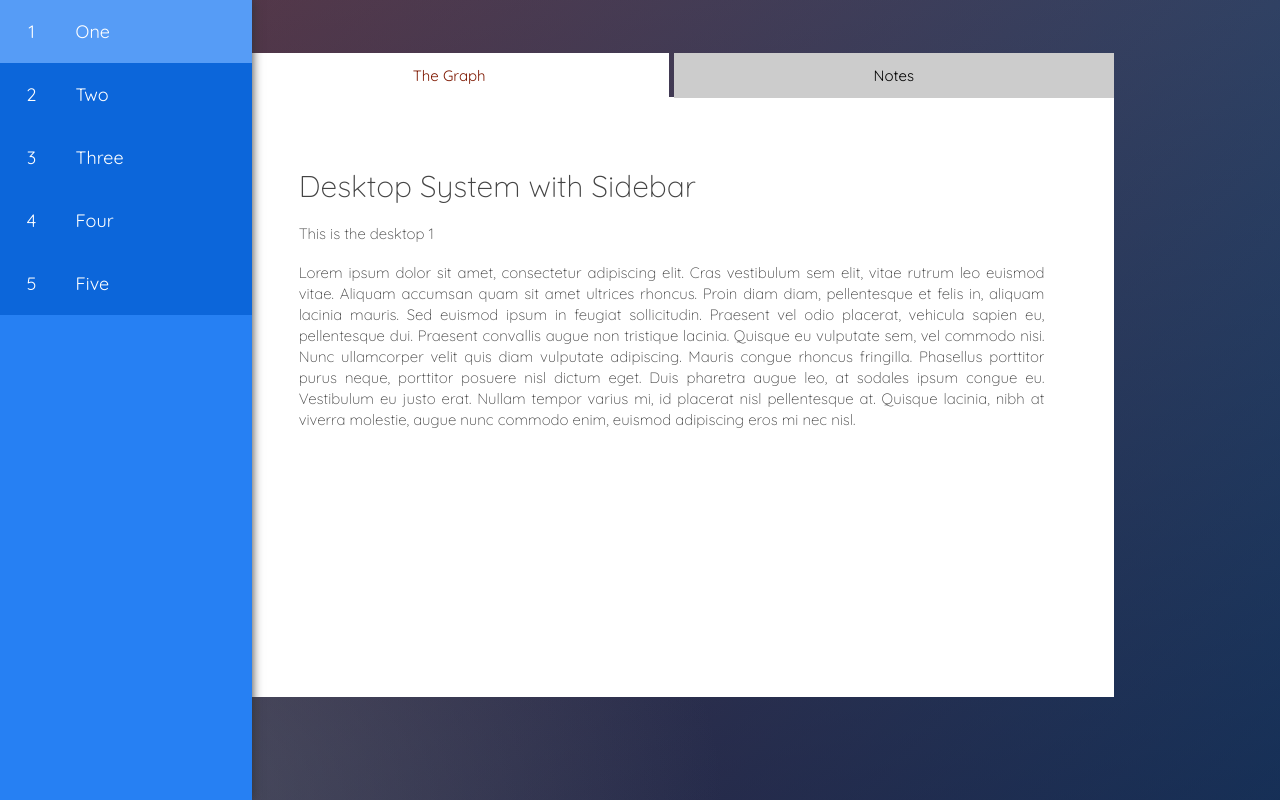
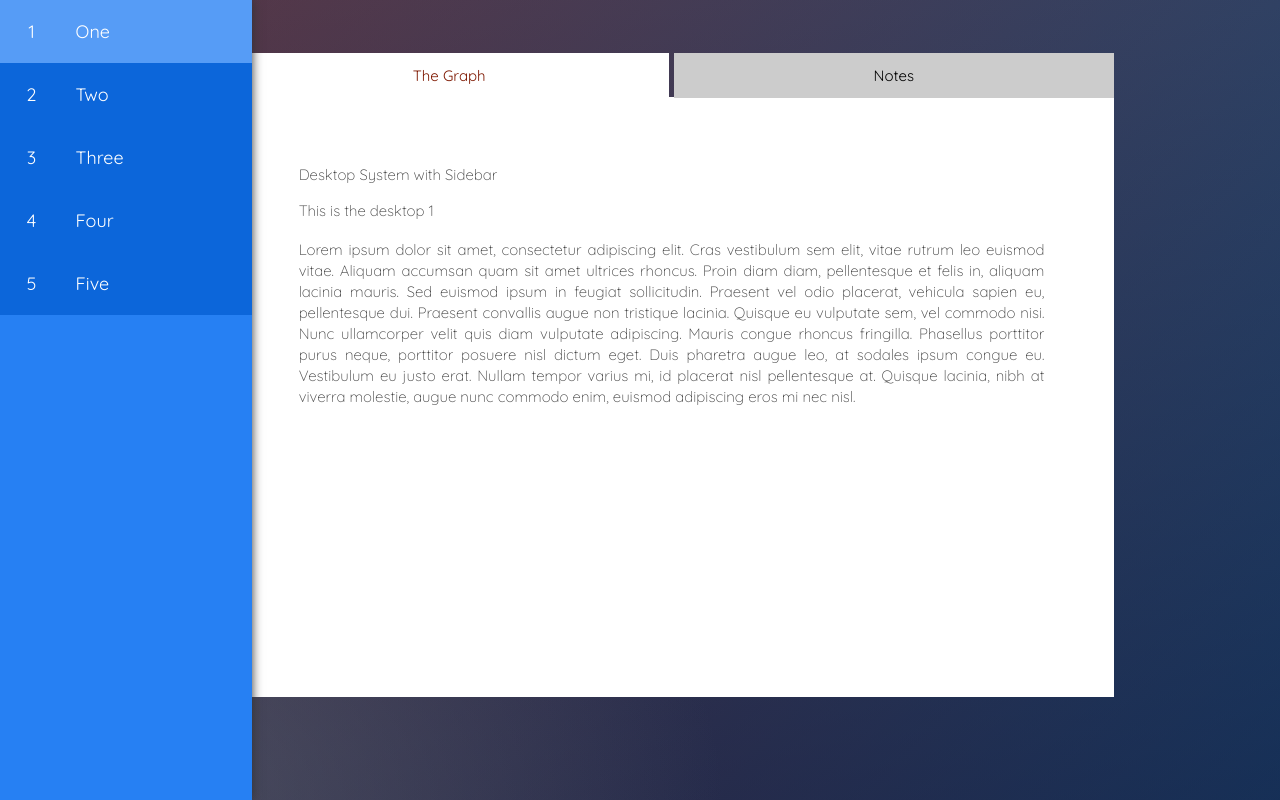
Before and after one commit to hibernationTheory/rodAndCones, a Django app: page /projects/project_d3_playground in a window 1280 px wide. Run offline with Django 3.2, Linux system fonts and the light colour scheme; parts of the project's set-up code (start-up, migrations or seed data) failed here and were passed over; some libraries are stand-ins or nearby versions.

Commit message:
add a .reset.css

```diff
--- /dev/null
+++ b/rodAndCones/static/projects/css/common/reset.css
@@ -0,0 +1,48 @@
+/* http://meyerweb.com/eric/tools/css/reset/
+   v2.0 | 20110126
+   License: none (public domain)
+*/
+
+html, body, div, span, applet, object, iframe,
+h1, h2, h3, h4, h5, h6, p, blockquote, pre,
+a, abbr, acronym, address, big, cite, code,
+del, dfn, em, img, ins, kbd, q, s, samp,
+small, strike, strong, sub, sup, tt, var,
+b, u, i, center,
+dl, dt, dd, ol, ul, li,
+fieldset, form, label, legend,
+table, caption, tbody, tfoot, thead, tr, th, td,
+article, aside, canvas, details, embed,
+figure, figcaption, footer, header, hgroup,
+menu, nav, output, ruby, section, summary,
+time, mark, audio, video {
+	margin: 0;
+	padding: 0;
+	border: 0;
+	font-size: 100%;
+	font: inherit;
+	vertical-align: baseline;
+}
+/* HTML5 display-role reset for older browsers */
+article, aside, details, figcaption, figure,
+footer, header, hgroup, menu, nav, section {
+	display: block;
+}
+body {
+	line-height: 1;
+}
+ol, ul {
+	list-style: none;
+}
+blockquote, q {
+	quotes: none;
+}
+blockquote:before, blockquote:after,
+q:before, q:after {
+	content: '';
+	content: none;
+}
+table {
+	border-collapse: collapse;
+	border-spacing: 0;
+}
--- a/rodAndCones/templates/projects/project_d3_playground/main.html
+++ b/rodAndCones/templates/projects/project_d3_playground/main.html
@@ -6,6 +6,7 @@
 <html>
 	<head>
 		<title>D3 Initial</title>
+		<link type="text/css" rel="stylesheet" charset="utf-8" href="{% static 'projects/css/common/reset.css' %}" />
 		{% compress css %}
 		<link type="text/less" rel="stylesheet" charset="utf-8" href="{% static 'projects/css/project_d3_playground/style.css' %}" />
 		{% endcompress %}
```
